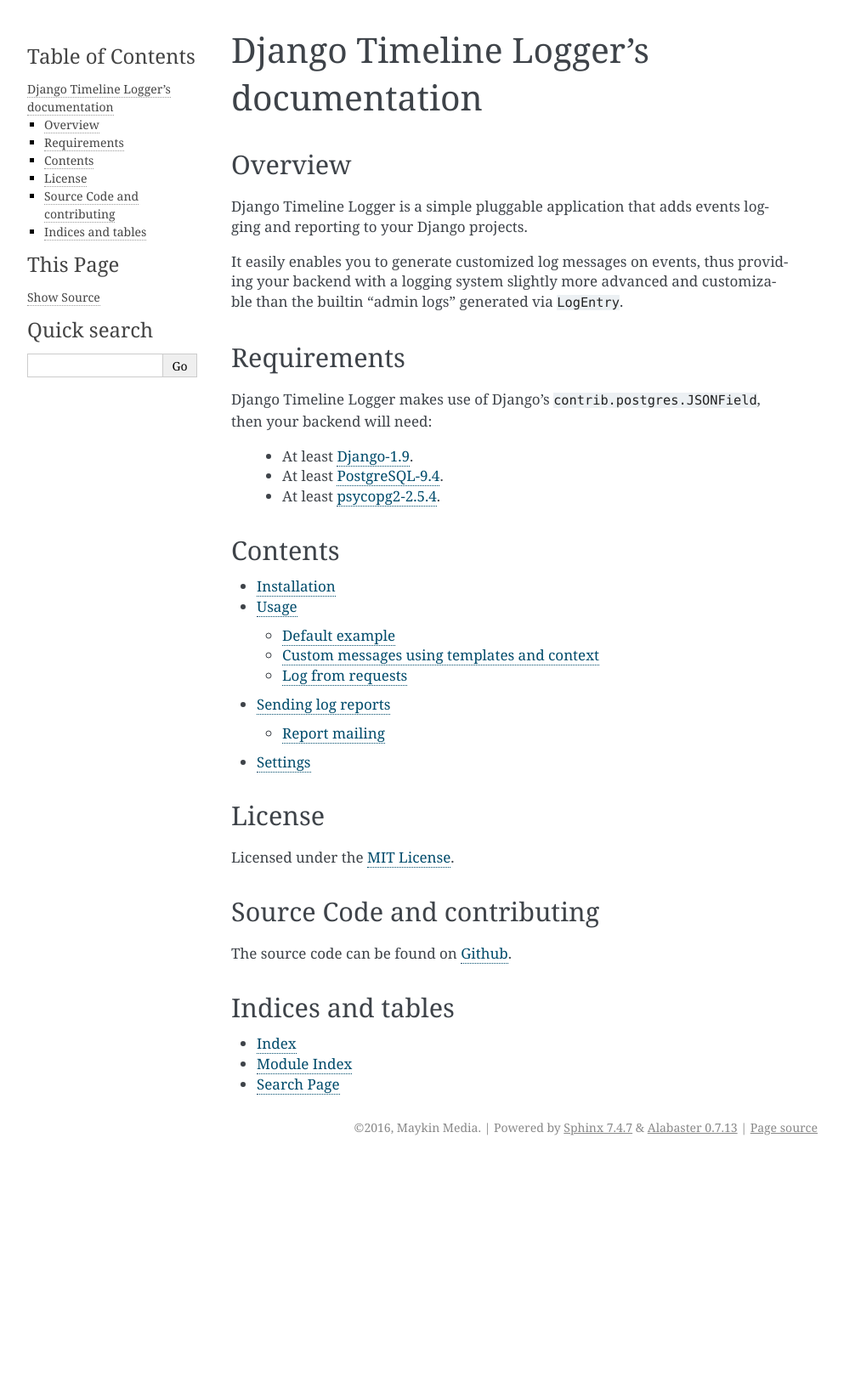
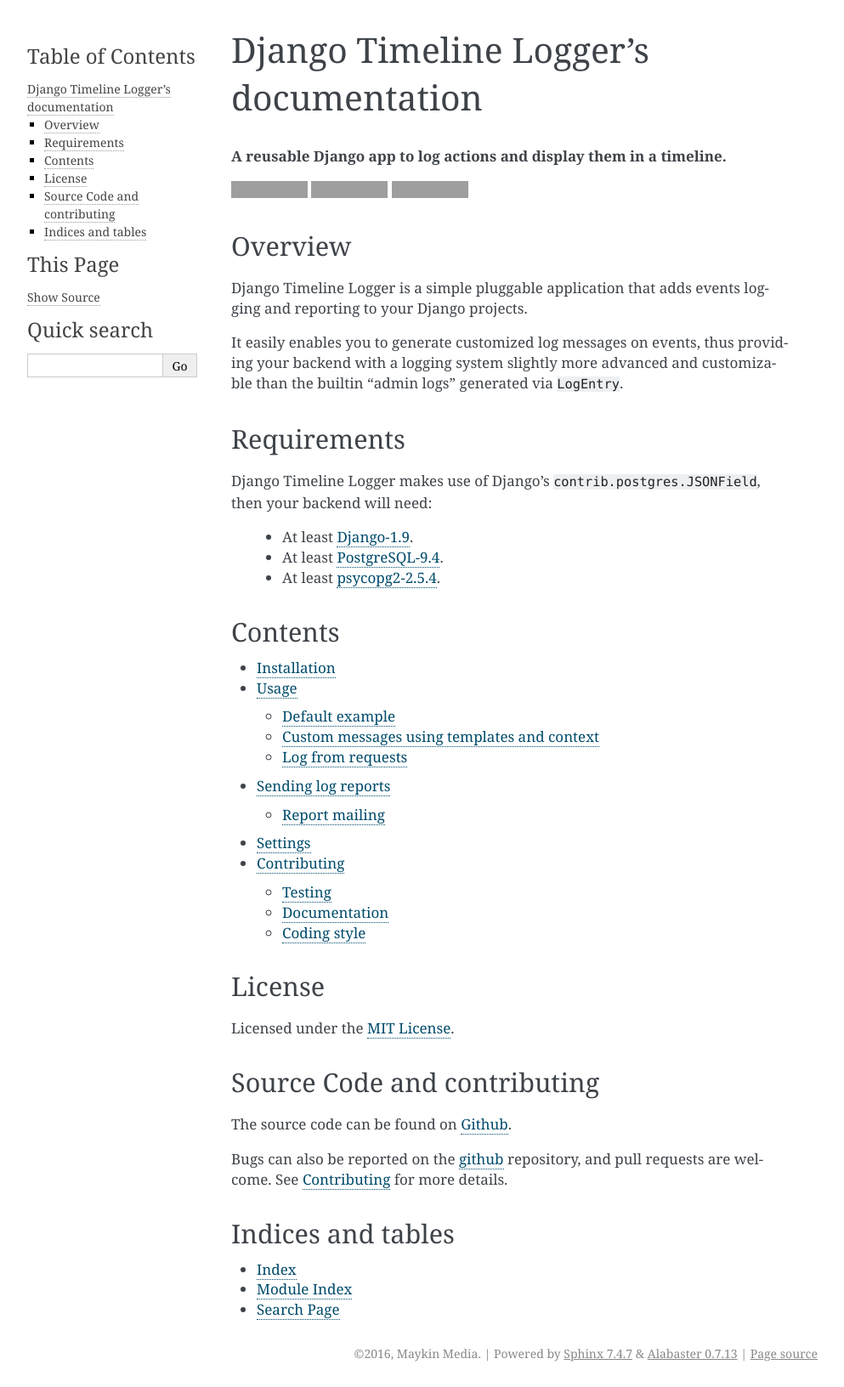
Before and after one commit to maykinmedia/django-timeline-logger, a Sphinx documentation site: the page built from docs/index.rst, in a window 1280 px wide. Shown: the whole page at 85% size, without its empty margins (148-1141 px from the left). Built offline with Sphinx 7.4.7, drawn with Linux system fonts in a browser that asks for light colours; before the commit the page ends 1366 px from its top, so only the background shows below that; grey boxes are pictures that could not be loaded.

Commit message:
Fixed hyperlinks.

```diff
--- a/docs/index.rst
+++ b/docs/index.rst
@@ -6,6 +6,17 @@
 ======================================
 Django Timeline Logger's documentation
 ======================================
+
+.. rubric:: A reusable Django app to log actions and display them in a timeline.
+
+.. image:: https://travis-ci.org/maykinmedia/django-timeline-logger.png
+    :target: https://travis-ci.org/maykinmedia/django-timeline-logger
+
+.. image:: https://coveralls.io/repos/github/maykinmedia/django-timeline-logger/badge.svg
+    :target: https://coveralls.io/github/maykinmedia/django-timeline-logger?branch=master
+
+.. image:: https://badge.fury.io/py/django-timeline-logger.svg
+    :target: https://badge.fury.io/py/django-timeline-logger
 
 
 Overview
@@ -40,6 +51,7 @@ Contents
    usage
    sending_log_reports
    settings
+   contributing
 
 
 License
@@ -52,6 +64,9 @@ Source Code and contributing
 ============================
 
 The source code can be found on Github_.
+
+Bugs can also be reported on the github_ repository, and pull requests
+are welcome. See :ref:`contributing` for more details.
 
 
 Indices and tables
--- a/docs/sending_log_reports.rst
+++ b/docs/sending_log_reports.rst
@@ -1,3 +1,5 @@
+.. _sending_log_reports:
+
 ===================
 Sending log reports
 ===================
```
Also changed, not shown: docs/settings.rst (+7 -0 lines).
